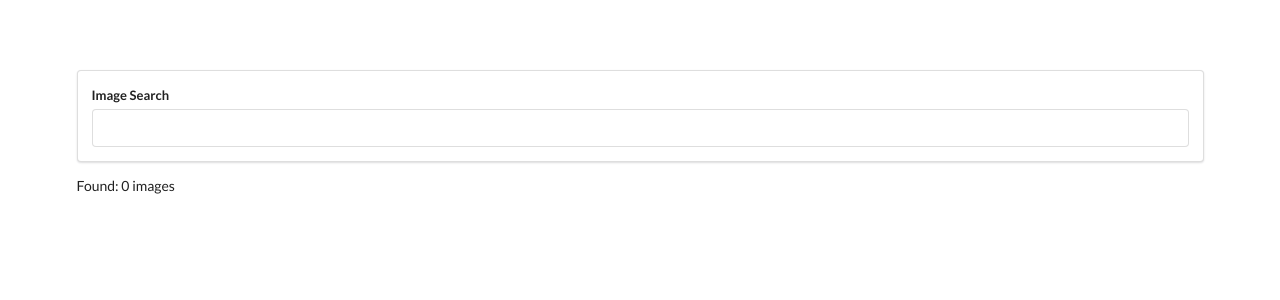
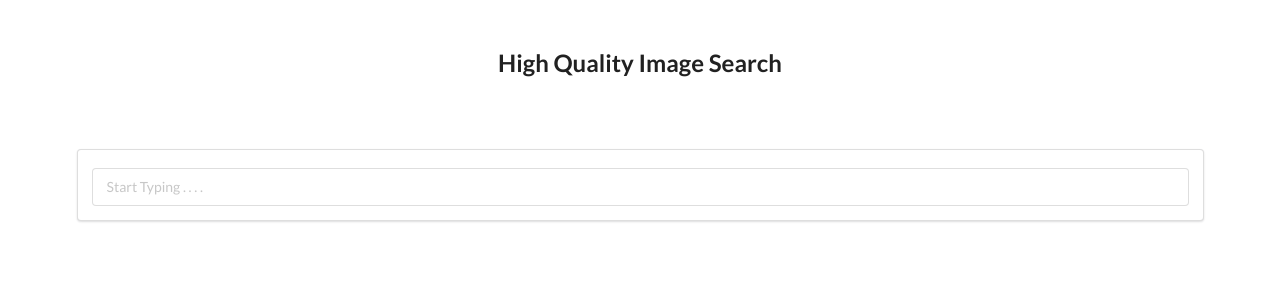
Before and after one commit to HAZberi/opensource-image-gallery, a React (Create React App) app in the folder events-api-css/search-pics/: page / in a window 1280 px wide. Shown: the top 300 px of the page. Built offline with nearby package versions, Linux system fonts and the light colour scheme.

Commit message:
final touches

```diff
--- a/events-api-css/search-pics/public/index.html
+++ b/events-api-css/search-pics/public/index.html
@@ -24,7 +24,7 @@
       work correctly both with client-side routing and a non-root public URL.
       Learn how to configure a non-root public URL by running `npm run build`.
     -->
-    <title>React App</title>
+    <title>Image Search App</title>
   </head>
   <body>
     <noscript>You need to enable JavaScript to run this app.</noscript>
--- a/events-api-css/search-pics/src/components/App.js
+++ b/events-api-css/search-pics/src/components/App.js
@@ -45,8 +45,9 @@ class App extends React.Component {
   render() {
     return (
       <div className="ui container">
+        <div className="ui large header center aligned" style={{marginTop: `2em`}}>High Quality Image Search</div>
         <SearchBar onSubmit={this.onSearchSubmit} />
-        Found: {this.state.images.length} images
+        {/* Found: {this.state.images.length} images */}
         <ImageList images={this.state.images} />
       </div>
     );
--- a/events-api-css/search-pics/src/components/SearchBar.js
+++ b/events-api-css/search-pics/src/components/SearchBar.js
@@ -26,7 +26,7 @@ class SearchBar extends React.Component {
       <div className="ui segment" style={{ marginTop: "5rem" }}>
         <form className="ui form" onSubmit={this.onFormSubmit}>
           <div className="field">
-            <label>Image Search</label>
+            <label></label>
 {/*             this how we handle events in react
             generally there are two types of handling events
             controlled vs uncontrolled
@@ -36,6 +36,7 @@ class SearchBar extends React.Component {
               type="text"
               onChange={(e) => this.setState({ term: e.target.value })}
               value={this.state.term}
+              placeholder='Start Typing . . . .'
             />
           </div>
         </form>
```
Also changed, not shown: 1 other file (tests, documents, lock files or other folders).
